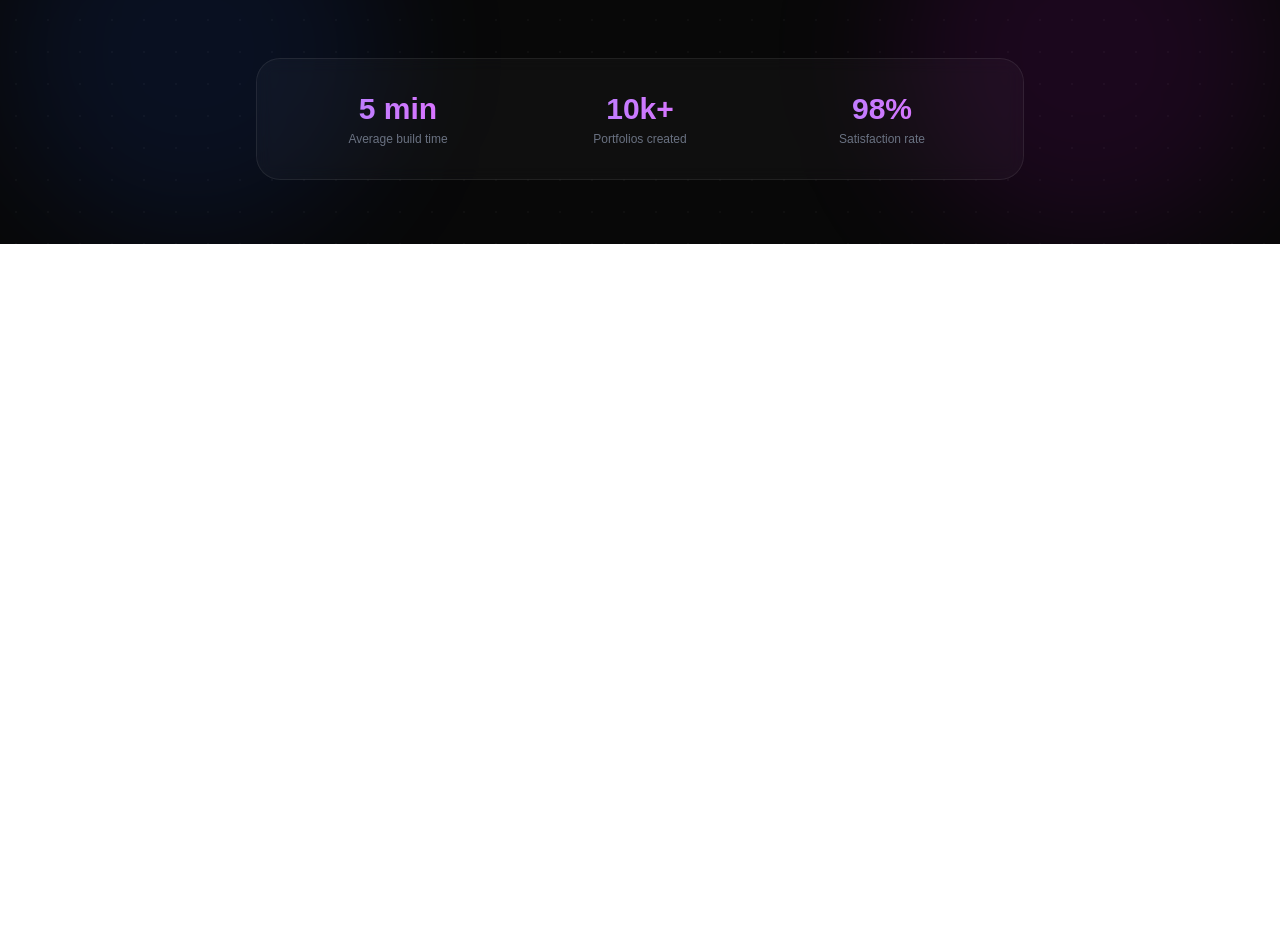
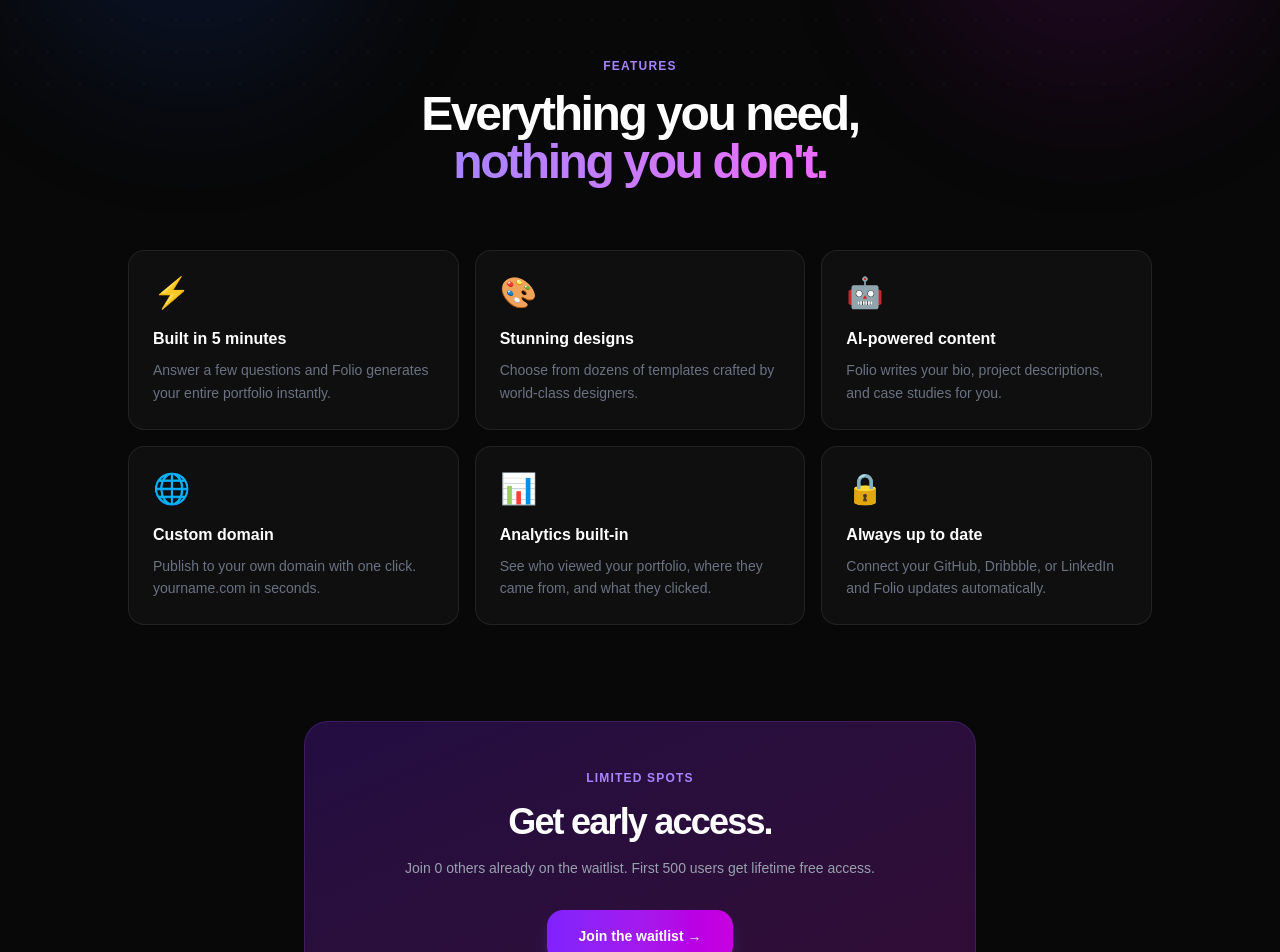
Before and after one commit to elangap/folio-waitlist, a Next.js app: page / in a window 1280 px wide. Shown: the part 700-1652 px from the top of the page. Before the commit the page ends 944 px from the top, so only its background shows below. Built offline with nearby package versions, Linux system fonts and the light colour scheme; no server answers; the database is empty.

Commit message:
add features section + live counter

```diff
--- a/app/page.js
+++ b/app/page.js
@@ -1,7 +1,7 @@
 "use client"
 
-import { useState } from "react"
-import { motion, AnimatePresence } from "framer-motion"
+import { useState, useEffect } from "react"
+import { motion, AnimatePresence, useScroll, useTransform } from "framer-motion"
 import { supabase } from "@/lib/supabase"
 
 const fadeUp = {
@@ -13,17 +13,70 @@ const fadeUp = {
   }),
 }
 
+const features = [
+  {
+    icon: "⚡",
+    title: "Built in 5 minutes",
+    desc: "Answer a few questions and Folio generates your entire portfolio instantly.",
+  },
+  {
+    icon: "🎨",
+    title: "Stunning designs",
+    desc: "Choose from dozens of templates crafted by world-class designers.",
+  },
+  {
+    icon: "🤖",
+    title: "AI-powered content",
+    desc: "Folio writes your bio, project descriptions, and case studies for you.",
+  },
+  {
+    icon: "🌐",
+    title: "Custom domain",
+    desc: "Publish to your own domain with one click. yourname.com in seconds.",
+  },
+  {
+    icon: "📊",
+    title: "Analytics built-in",
+    desc: "See who viewed your portfolio, where they came from, and what they clicked.",
+  },
+  {
+    icon: "🔒",
+    title: "Always up to date",
+    desc: "Connect your GitHub, Dribbble, or LinkedIn and Folio updates automatically.",
+  },
+]
+
 export default function Home() {
   const [email, setEmail] = useState("")
   const [status, setStatus] = useState("")
   const [position, setPosition] = useState(null)
   const [focused, setFocused] = useState(false)
+  const [count, setCount] = useState(null)
+
+  useEffect(() => {
+    async function fetchCount() {
+      const { count } = await supabase
+        .from("waitlist")
+        .select("*", { count: "exact", head: true })
+      setCount(count)
+    }
+    fetchCount()
+
+    const channel = supabase
+      .channel("waitlist-count")
+      .on("postgres_changes", { event: "INSERT", schema: "public", table: "waitlist" }, () => {
+        fetchCount()
+      })
+      .subscribe()
+
+    return () => supabase.removeChannel(channel)
+  }, [])
 
   async function handleSubmit(e) {
     e.preventDefault()
     setStatus("loading")
 
-    const { count } = await supabase
+    const { count: currentCount } = await supabase
       .from("waitlist")
       .select("*", { count: "exact", head: true })
 
@@ -38,15 +91,15 @@ export default function Home() {
         setStatus("error")
       }
     } else {
-      setPosition(count + 1)
+      setPosition(currentCount + 1)
       setStatus("success")
     }
   }
 
   return (
-    <main className="min-h-screen bg-[#080808] text-white overflow-hidden relative">
+    <main className="min-h-screen bg-[#080808] text-white overflow-hidden">
 
-      <div className="absolute inset-0 pointer-events-none">
+      <div className="fixed inset-0 pointer-events-none z-0">
         <div className="absolute top-0 left-1/2 -translate-x-1/2 w-[800px] h-[500px] bg-gradient-to-b from-violet-600/20 to-transparent rounded-full blur-3xl" />
         <div className="absolute bottom-0 left-0 w-96 h-96 bg-blue-600/10 rounded-full blur-3xl" />
         <div className="absolute bottom-0 right-0 w-96 h-96 bg-fuchsia-600/10 rounded-full blur-3xl" />
@@ -79,7 +132,9 @@ export default function Home() {
           className="flex items-center gap-2 bg-white/5 border border-white/10 rounded-full px-4 py-1.5"
         >
           <div className="w-1.5 h-1.5 rounded-full bg-green-400 animate-pulse" />
-          <span className="text-xs text-gray-400">Early access open</span>
+          <span className="text-xs text-gray-400">
+            {count !== null ? `${count} joined` : "Early access open"}
+          </span>
         </motion.div>
       </nav>
 
@@ -185,7 +240,6 @@ export default function Home() {
                   />
                 </motion.div>
               </div>
-
               <motion.button
                 type="submit"
                 disabled={status === "loading"}
@@ -243,30 +297,77 @@ export default function Home() {
 
       </section>
 
-      <motion.div
-        variants={fadeUp}
-        initial="hidden"
-        animate="visible"
-        custom={5}
-        className="relative z-10 flex justify-center pb-16 px-6"
-      >
-        <div className="w-full max-w-3xl bg-white/3 border border-white/8 rounded-3xl p-8 backdrop-blur">
-          <div className="grid grid-cols-3 gap-6 text-center">
-            {[
-              { number: "5 min", label: "Average build time" },
-              { number: "10k+", label: "Portfolios created" },
-              { number: "98%", label: "Satisfaction rate" },
-            ].map((stat) => (
-              <div key={stat.label}>
-                <p className="text-3xl font-black text-transparent bg-clip-text bg-gradient-to-r from-violet-400 to-fuchsia-400">
-                  {stat.number}
-                </p>
-                <p className="text-xs text-gray-500 mt-1">{stat.label}</p>
-              </div>
+      <section className="relative z-10 px-6 pb-24">
+        <div className="max-w-5xl mx-auto">
+
+          <motion.div
+            initial={{ opacity: 0, y: 40 }}
+            whileInView={{ opacity: 1, y: 0 }}
+            viewport={{ once: true }}
+            transition={{ duration: 0.6 }}
+            className="text-center mb-16"
+          >
+            <p className="text-xs text-violet-400 uppercase tracking-widest font-semibold mb-4">Features</p>
+            <h2 className="text-4xl md:text-5xl font-black tracking-tighter">
+              Everything you need,
+              <br />
+              <span className="text-transparent bg-clip-text bg-gradient-to-r from-violet-400 to-fuchsia-400">
+                nothing you don't.
+              </span>
+            </h2>
+          </motion.div>
+
+          <div className="grid grid-cols-1 md:grid-cols-3 gap-4">
+            {features.map((feature, i) => (
+              <motion.div
+                key={feature.title}
+                initial={{ opacity: 0, y: 40 }}
+                whileInView={{ opacity: 1, y: 0 }}
+                viewport={{ once: true }}
+                transition={{ delay: i * 0.1, duration: 0.5 }}
+                whileHover={{ y: -4, transition: { duration: 0.2 } }}
+                className="bg-white/3 border border-white/8 rounded-2xl p-6 cursor-default"
+              >
+                <span className="text-3xl mb-4 block">{feature.icon}</span>
+                <h3 className="font-bold text-white mb-2">{feature.title}</h3>
+                <p className="text-gray-500 text-sm leading-relaxed">{feature.desc}</p>
+              </motion.div>
             ))}
           </div>
+
         </div>
-      </motion.div>
+      </section>
+
+      <section className="relative z-10 px-6 pb-32">
+        <div className="max-w-2xl mx-auto text-center">
+          <motion.div
+            initial={{ opacity: 0, y: 40 }}
+            whileInView={{ opacity: 1, y: 0 }}
+            viewport={{ once: true }}
+            transition={{ duration: 0.6 }}
+            className="bg-gradient-to-br from-violet-900/40 to-fuchsia-900/40 border border-violet-500/20 rounded-3xl p-12"
+          >
+            <p className="text-xs text-violet-400 uppercase tracking-widest font-semibold mb-4">
+              Limited spots
+            </p>
+            <h2 className="text-4xl font-black tracking-tighter mb-4">
+              Get early access.
+            </h2>
+            <p className="text-gray-400 text-sm mb-8">
+              Join {count !== null ? count : "..."} others already on the waitlist.
+              First 500 users get lifetime free access.
+            </p>
+            <motion.button
+              onClick={() => window.scrollTo({ top: 0, behavior: "smooth" })}
+              whileHover={{ scale: 1.03 }}
+              whileTap={{ scale: 0.97 }}
+              className="px-8 py-4 bg-gradient-to-r from-violet-600 to-fuchsia-600 rounded-2xl text-sm font-bold shadow-lg shadow-violet-500/25"
+            >
+              Join the waitlist →
+            </motion.button>
+          </motion.div>
+        </div>
+      </section>
 
     </main>
   )
```
